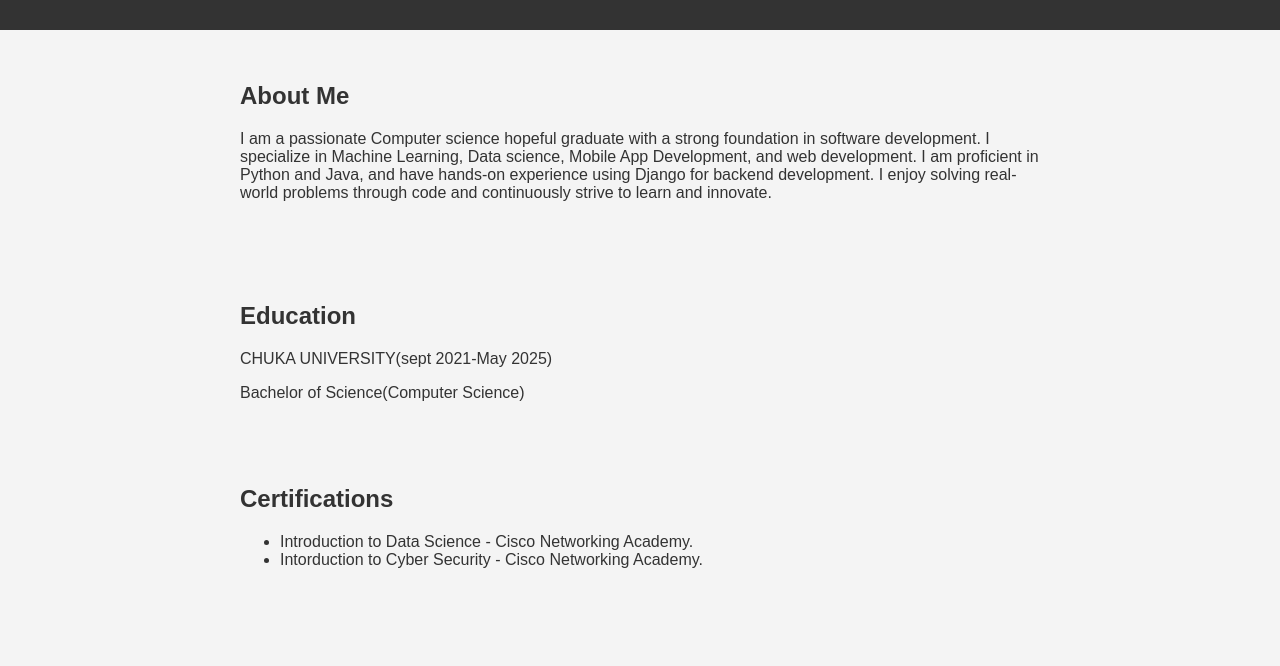
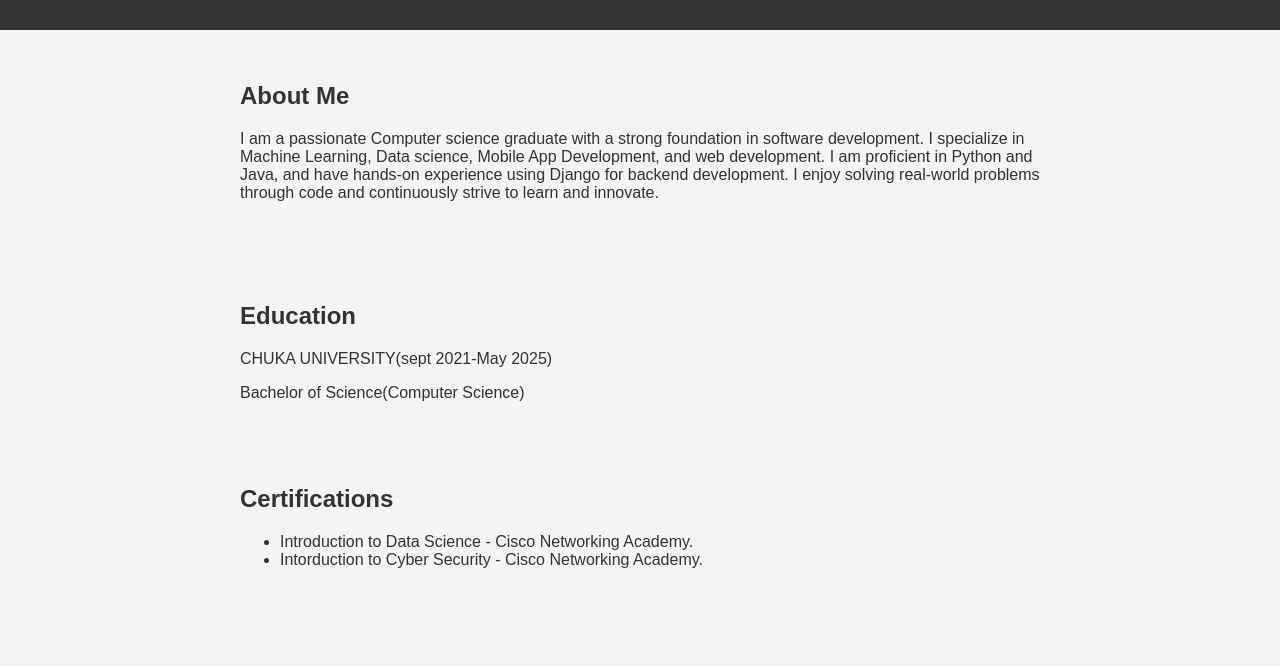
Before and after one commit to Wafula0/Portfolio, a plain HTML site: page Index.html in a window 1280 px wide. Shown: the part 116-782 px from the top of the page. Drawn offline with Linux system fonts and the light colour scheme.

Commit message:
delete a word

```diff
--- a/Index.html
+++ b/Index.html
@@ -25,7 +25,7 @@
 
   <section id="about">
     <h2>About Me</h2>
-    <p>I am a passionate Computer science hopeful graduate with a strong foundation in software development.
+    <p>I am a passionate Computer science graduate with a strong foundation in software development.
         I specialize in Machine Learning, Data science, Mobile App Development, and web development. I am proficient
         in Python and Java, and have hands-on experience using Django for backend development. I enjoy solving real-world
         problems through code and continuously strive to learn and innovate.</p>
```
